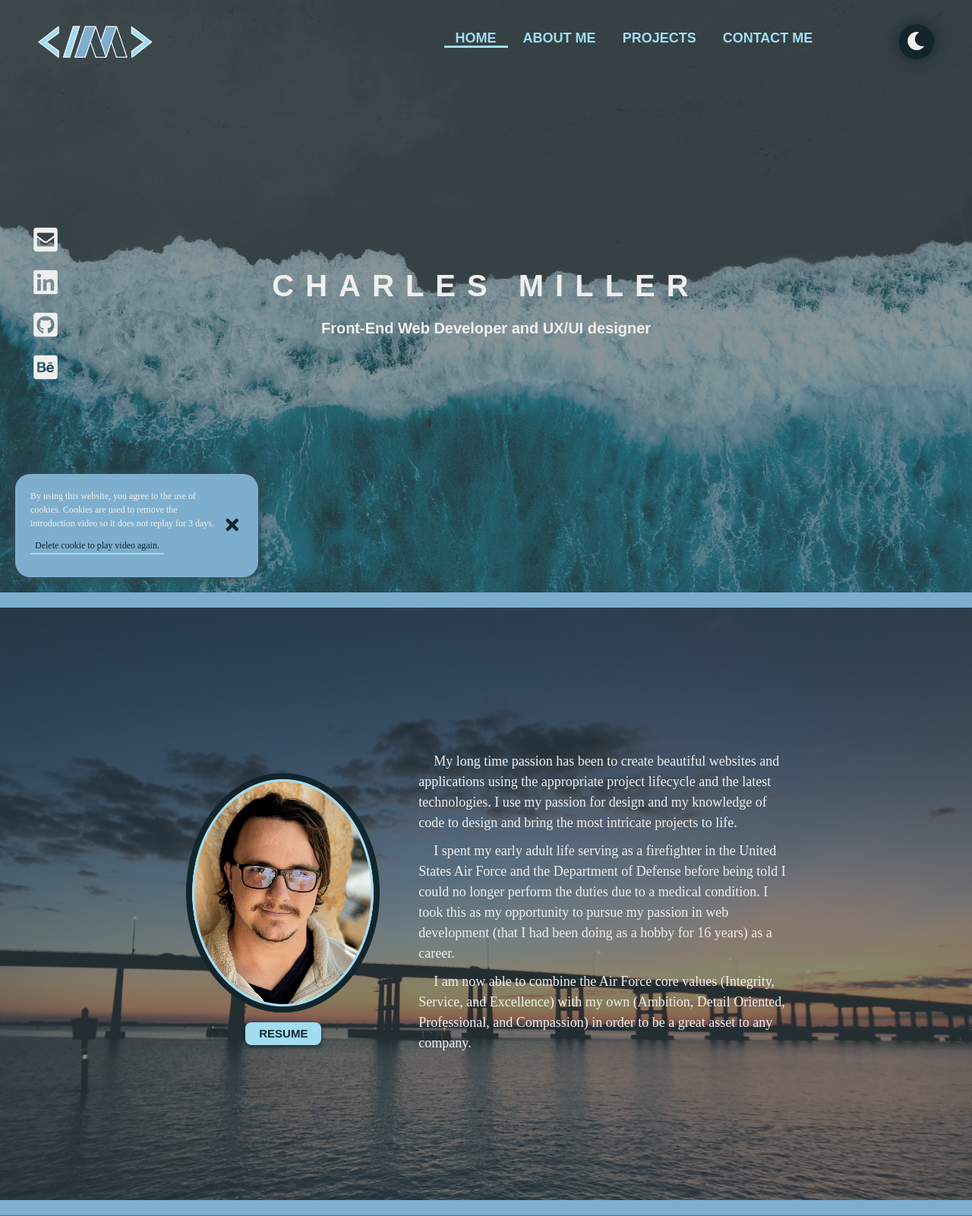
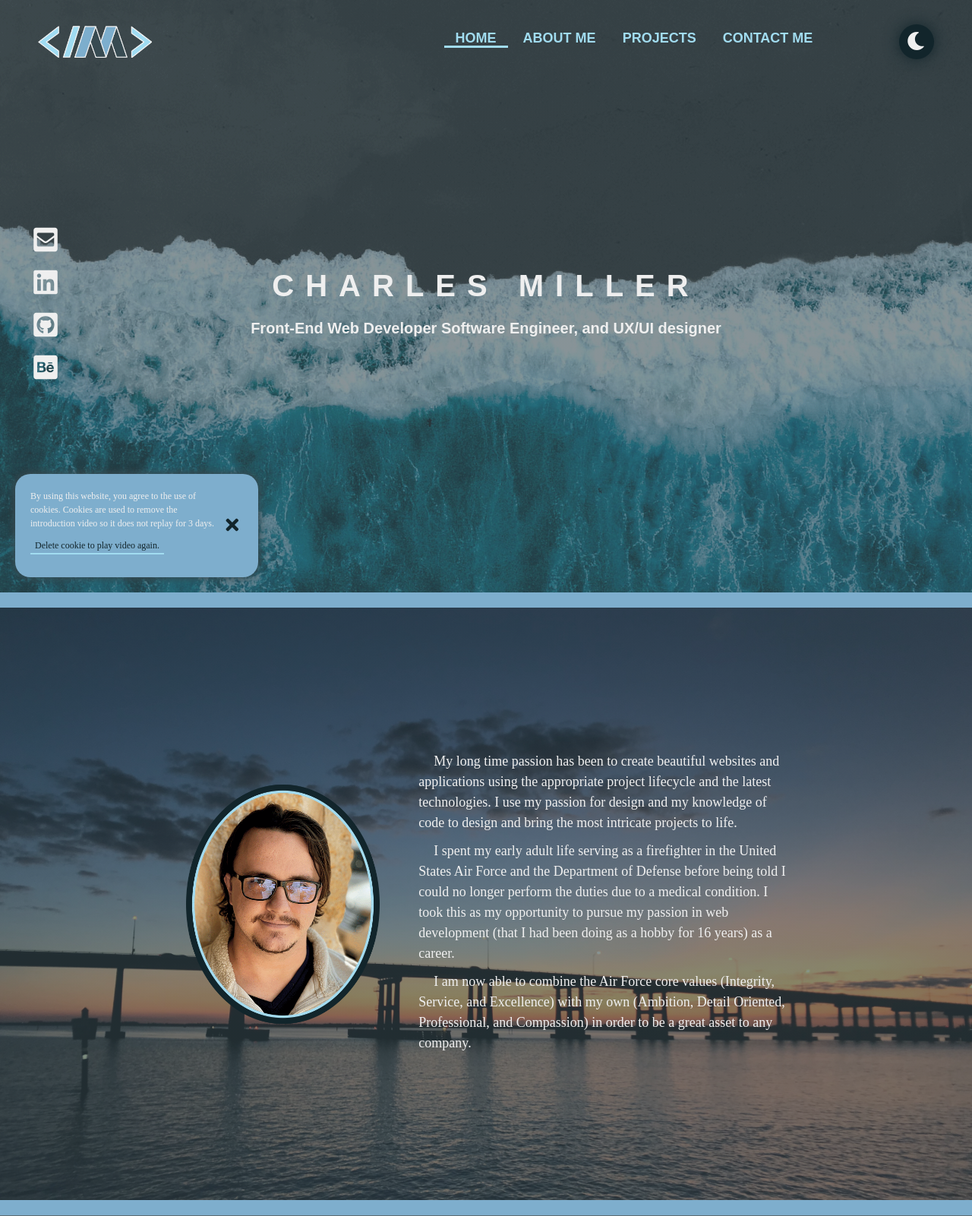
Before and after one commit to charlesmiller0412/charlesmiller.dev-v5, a PHP site: page / in a window 1280 px wide. Shown: the top 1601 px of the page at 76% size. Run offline with PHP 8.4, Linux system fonts and the light colour scheme; some libraries are stand-ins or nearby versions; some web fonts are replaced.

Commit message:
removed resume for privacy and changed styling H1

```diff
--- a/css/dark.css
+++ b/css/dark.css
@@ -58,6 +58,7 @@ body {
     text-align: center;
 }
 .home__text h1 {
+    text-transform: uppercase;
     font-family: vaccine, sans-serif;
     font-size: 4rem;
     font-weight: 700;
--- a/css/light.css
+++ b/css/light.css
@@ -58,6 +58,7 @@ body {
     text-align: center;
 }
 .home__text h1 {
+    text-transform: uppercase;
     font-family: vaccine, sans-serif;
     font-size: 4rem;
     font-weight: 700;
--- a/index.php
+++ b/index.php
@@ -4,9 +4,9 @@
 
         <meta charset="UTF-8">
         <meta name="author" content="Charles Miller">
-        <meta name="description" content="Digital Portfolio for Charles Miller - Web Developer, UX/UI Designer, Graphic Designer">
+        <meta name="description" content="Digital Portfolio for Charles Miller - Web Developer, Software Engineer, UX/UI Designer, Graphic Designer">
         <meta property="og:image" content="assets/logo.png">
-        <meta property="og:description" content="Digital Portfolio for Charles Miller - Web Developer, UX/UI Designer, Graphic Designer">
+        <meta property="og:description" content="Digital Portfolio for Charles Miller - Web Developer, Software Engineer, UX/UI Designer, Graphic Designer">
         <meta property="og:title" content="Charles Miller | Web Developer, UX/UI Designer, &amp; Graphic Designer">
         <!-- FAVICON -->
         <link rel="apple-touch-icon" sizes="180x180" href="assets/favicon/apple-touch-icon.png">
@@ -114,15 +114,14 @@
 
             <section class="home" id="homeJump">
                 <div class="home__text">
-                    <h1>CHARLES MILLER</h1>
-                    <h2>Front-End Web Developer and UX/UI designer</h2>
+                    <h1>Charles Miller</h1>
+                    <h2>Front-End Web Developer Software Engineer, and UX/UI designer</h2>
                 </div>
             </section>
 
             <section class="about d-lg-flex justify-content-center align-items-center" id="aboutJump">
                 <div class="about__image pt-5 pt-lg-0 text-center">
                     <img src="assets/photo.png" alt="my photo" class="m-auto">
-                    <button class="btn"><a href="/assets/resumeMiller.pdf" target="_blank">RESUME</a></button>
                 </div>
 
                 <div class="about__text pt-2 col-11 col-lg-5">
@@ -255,7 +254,7 @@
                         <div id="recaptcha">
                             <div
                                 class="g-recaptcha"
-                                data-sitekey="6LfIeVAgAAAAAOi9rcd71qgJLn2zttgpP-FMoHzX"
+                                data-sitekey=""
                             >
                             </div>
                             <div class="status">
@@ -277,7 +276,7 @@
                                             $to = 'charles@charlesmiller.dev';
                                             $headers = 'From: ' . $visitor_email;
 
-                                            $secretKey = '6LfIeVAgAAAAANIXD42CAPVLUTNBG19OJ9pB3rqY';
+                                            $secretKey = '';
                                             $responseKey = $_POST['g-recaptcha-response'];
                                             $UserIP = $_SERVER['REMOTE_ADDR'];
                                             $url = "https://www.google.com/recaptcha/api/siteverify?secret=$secretKey&response=$responseKey&remoteip=$UserIP";
```
